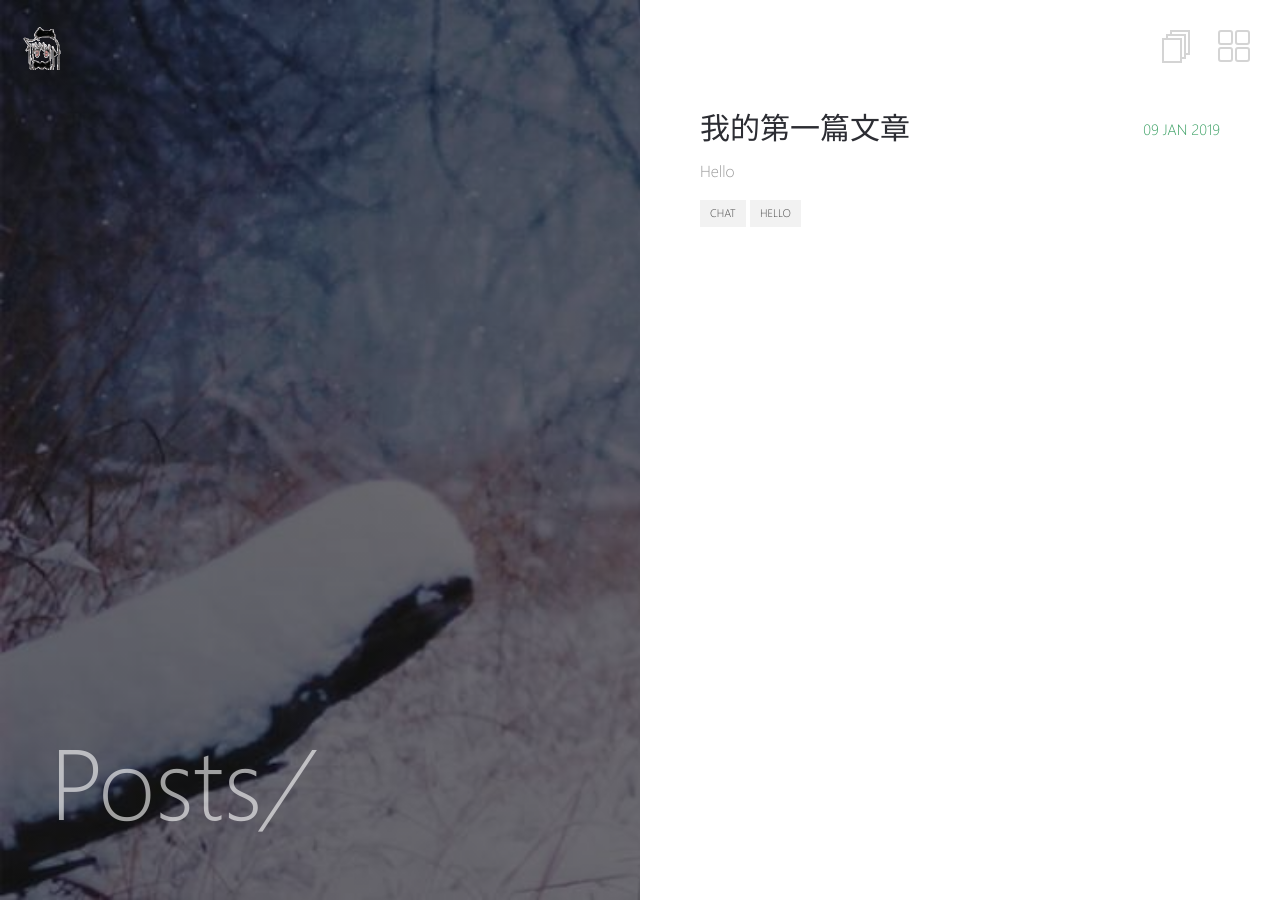
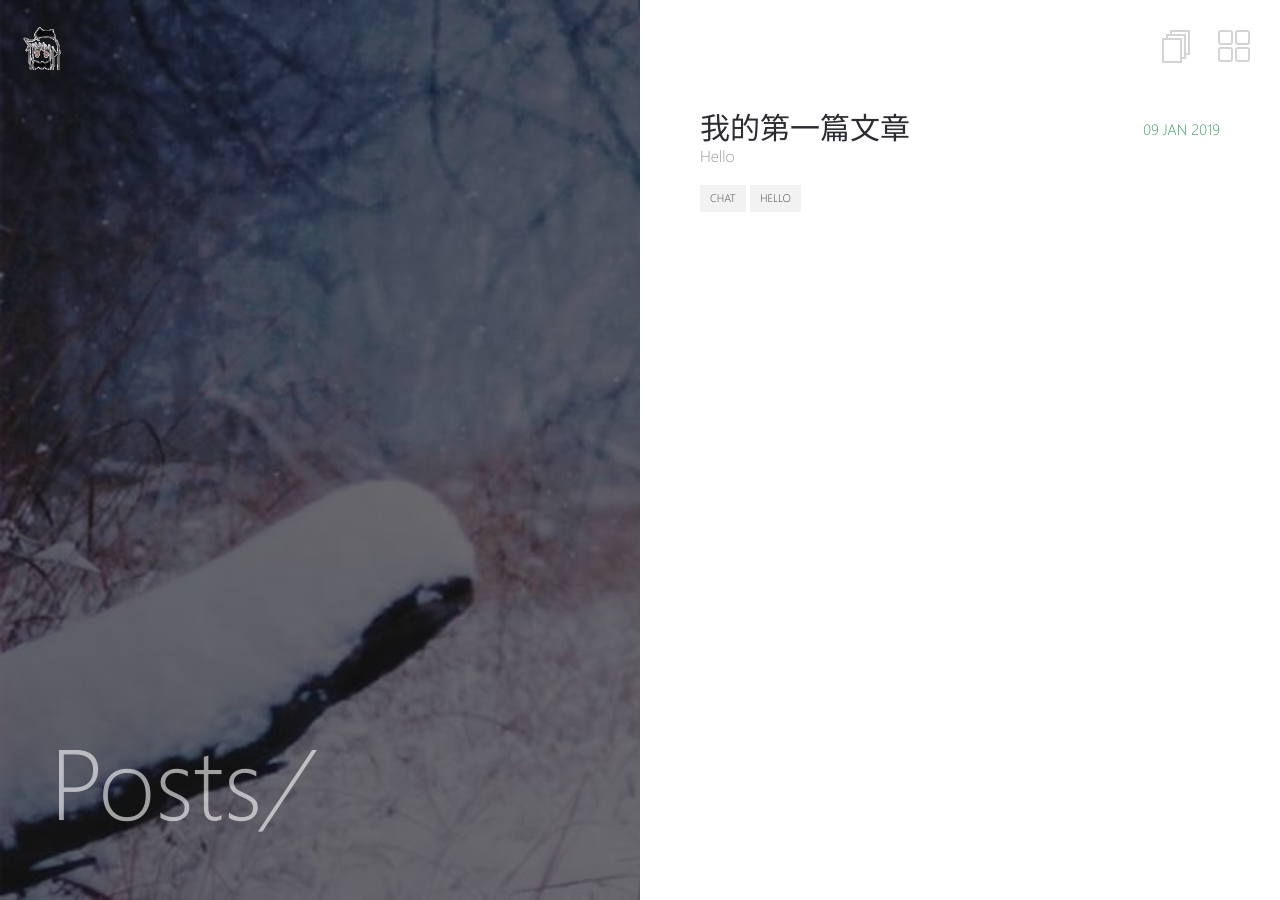
Before and after one commit to TolgaTatli/Halve, a Jekyll site: the page built from _pages/posts.md, in a window 1280 px wide. Built offline with Jekyll 4.4.1, drawn with Linux system fonts in a browser that asks for light colours.

Commit message:
Update main.scss

```diff
--- a/assets/css/main.scss
+++ b/assets/css/main.scss
@@ -19,3 +19,28 @@
 /** 链接指针样式**/
 a:hover{cursor:url(https://raw.githubusercontent.com/Kaitlynnnnn/Kaitlynnnnn.github.io/master/images/2.png), pointer;}
 /** 鼠标样式 结束**/
+/* 如果光标没出现，而是出现在下一行，那么就是盒子是块级标签，必须得转换成行内标签 */
+h2 {
+  display: inline;
+}
+/* 想让的光标闪动的话，复制下面的代码 */
+.typed-cursor{
+  opacity: 1;
+  animation: typedjsBlink 0.7s infinite;
+  -webkit-animation: typedjsBlink 0.7s infinite;
+  animation: typedjsBlink 0.7s infinite;
+}
+@keyframes typedjsBlink{
+  50% { opacity: 0.0; }
+}
+@-webkit-keyframes typedjsBlink{
+  0% { opacity: 1; }
+  50% { opacity: 0.0; }
+  100% { opacity: 1; }
+}
+.typed-fade-out{
+  opacity: 0;
+  transition: opacity .25s;
+  -webkit-animation: 0;
+  animation: 0;
+}
```
